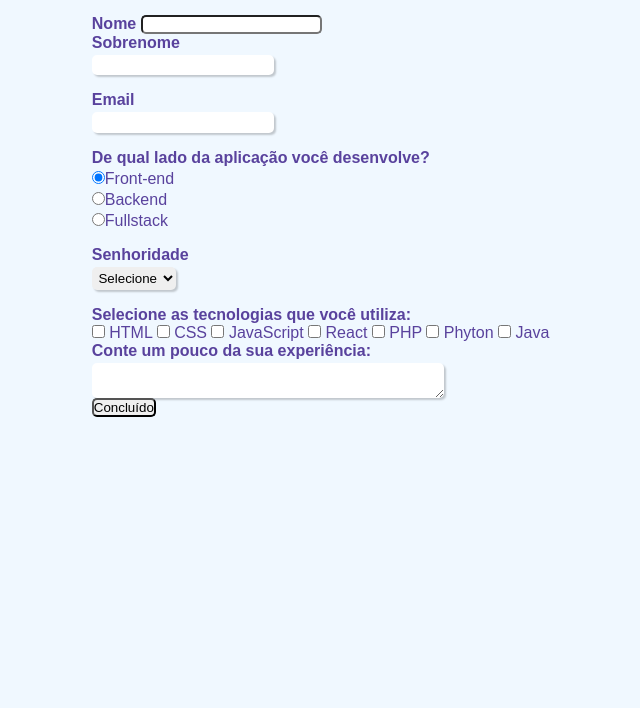
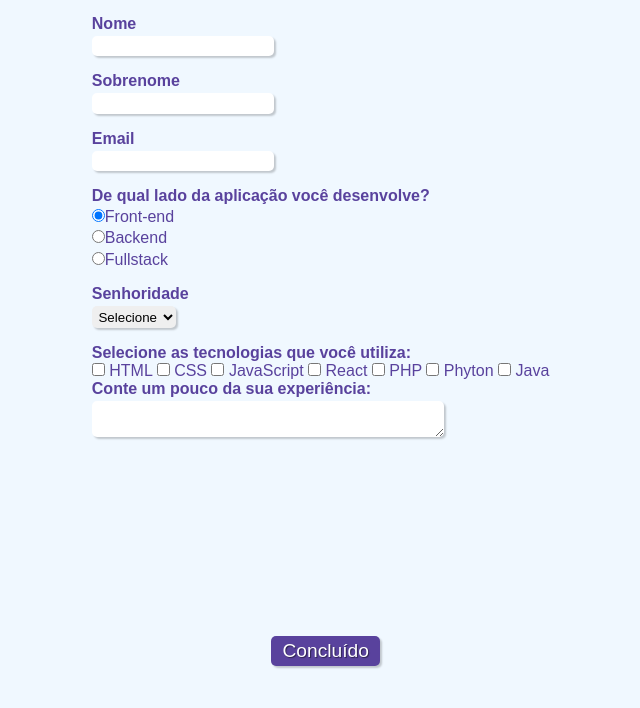
Before and after one commit to Ainoa22/Formul-rio, a plain HTML site: page index.html in a window 1280 px wide. Shown: the part 84-792 px from the top of the page, without its empty margins (369-1009 px from the left). Drawn offline with Linux system fonts and the light colour scheme.

Commit message:
detalhes

```diff
--- a/index.html
+++ b/index.html
@@ -17,7 +17,7 @@
     </div>
     <form>
         <fieldset class="grupo">
-            <div>
+            <div class="campo">
                 <label for="nome"><strong>Nome</strong></label>
                 <input type="text" name="nome" id="nome" required>
             </div>
@@ -44,7 +44,7 @@
         </div>
         <div class="campo">
             <label for="senhoridade"><strong>Senhoridade</strong></label>
-            <select id="senhoridade">
+            <select id="senhoridade" required>
                 <option selected disabled value="">Selecione</option>
                 <option>Júnior</option>
                 <option>Pleno</option>
@@ -52,7 +52,7 @@
             </select>
         </div>
         <fieldset class="grupo">
-            <div id="check" >
+            <div id="check">
                 <label><strong>Selecione as tecnologias que você utiliza:</strong></label> <br>
                 <input type="checkbox" id="tecnologia1" name="tecnologia1" value="HTML">
                 <label for="tecnologia1">HTML</label>
@@ -73,7 +73,7 @@
         <div class="campo">
             <label><strong>Conte um pouco da sua experiência:</strong></label>
             <textarea row="6" style="width: 26em" id="experiencia" name="experiencia"></textarea>
-            <button class="botão" type="submit">Concluído</button>
+            <button class="botao" type="submit" onsubmit="">Concluído</button>
         </div>
     </form>
 </body>
--- a/style.css
+++ b/style.css
@@ -72,3 +72,7 @@ fieldset .grupo .campo{
 #check{
     display: inline-block;
 }
+
+.botao, select{
+    cursor: pointer;
+}
```
